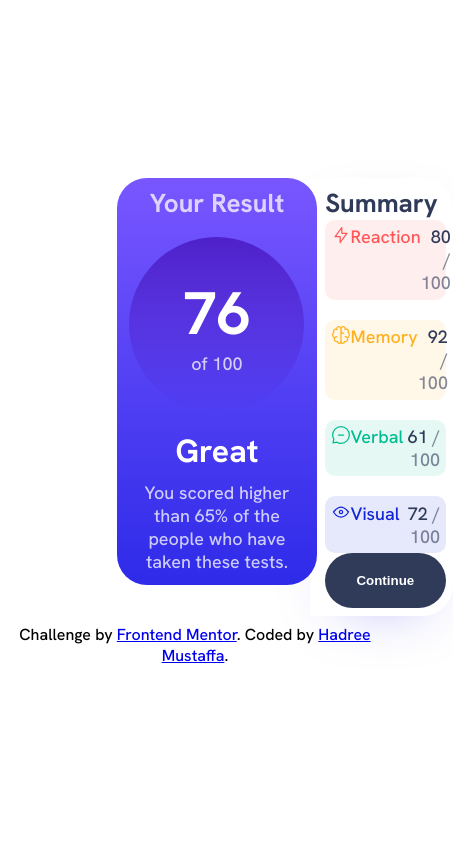
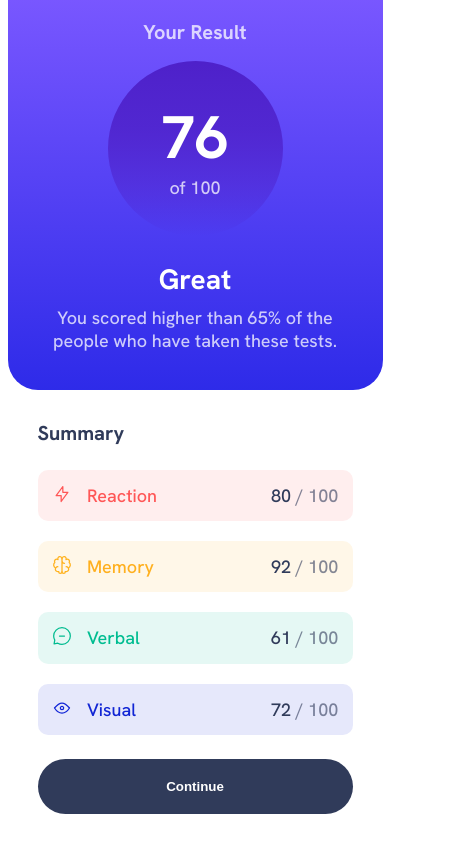
Before and after one commit to hadreemustaffa/results-summary, a plain HTML site: page index.html in a window 390 px wide. Shown: the whole page, 453 px wide, since content can reach past the window. Drawn offline with Linux system fonts and the light colour scheme.

Commit message:
finished responsive styling mobile/desktop

```diff
--- a/style.css
+++ b/style.css
@@ -43,7 +43,7 @@ h1 {
 	font-size: 32px;
 }
 h2 {
-	font-size: 26px;
+	font-size: 24px;
 }
 p {
 	font-size: 18px;
@@ -51,13 +51,16 @@ p {
 
 main {
 	margin: 0 auto;
-	width: 40vw;
+	width: 54vw;
+	min-width: 605px;
 	display: flex;
 	flex-direction: row;
 	background-color: var(--white);
 }
 
 #total {
+	position: relative;
+	left: 2.37%;
 	display: flex;
 	flex-direction: column;
 	height: 100%;
@@ -86,7 +89,7 @@ main {
 	flex-direction: column;
 	justify-content: center;
 	align-self: center;
-	background-image: linear-gradient(var(--violetblue), var(--persianblue));
+	background-image: linear-gradient(var(--violetblue), 70%, var(--persianblue));
 	height: 175px;
 	width: 175px;
 	padding: 10%;
@@ -106,12 +109,12 @@ main {
 
 #summary {
 	position: relative;
-	right: 4.75%;
+	right: 2.37%;
 	background-color: var(--white);
 	display: flex;
 	flex-direction: column;
 	flex-basis: 50%;
-	justify-content: space-between;
+	justify-content: space-around;
 	padding: 5%;
 	padding-left: 10%;
 	border-radius: 0 30px 30px 0;
@@ -145,26 +148,23 @@ main {
 	color: hsla(224, 30%, 27%, 0.6);
 }
 
+/* category ids */
 #Reaction {
 	background-color: hsla(0, 100%, 67%, 0.1);
 	color: var(--lightred);
 }
-
 #Memory {
 	background-color: hsla(39, 100%, 56%, 0.1);
 	color: var(--orangey-yellow);
 }
-
 #Verbal {
 	background-color: hsla(166, 100%, 37%, 0.1);
 	color: var(--greenteal);
 }
-
 #Visual {
 	background-color: hsla(234, 85%, 45%, 0.1);
 	color: var(--cobaltblue);
 }
-
 #btn {
 	font-weight: bold;
 	padding: 20px;
@@ -173,7 +173,6 @@ main {
 	color: white;
 	border: none;
 }
-
 #btn:hover {
 	background-image: linear-gradient(
 		var(--lightslateblue),
@@ -186,3 +185,56 @@ main {
 	margin-top: 2%;
 	text-align: center;
 }
+
+@media only screen and (max-width: 600px) {
+	h1 {
+		font-size: 28px;
+	}
+
+	h2 {
+		font-size: 20px;
+	}
+
+	body {
+		justify-content: flex-start;
+	}
+
+	main {
+		margin: 0;
+		width: 100vw;
+		height: 100vh;
+		min-width: 315px;
+		max-width: 375px;
+		min-height: 835px;
+		max-height: 850px;
+		flex-direction: column;
+	}
+
+	#total {
+		flex-basis: 30%;
+		left: 0;
+		border-radius: 0 0 30px 30px;
+		padding-top: 5%;
+		padding-bottom: 10%;
+	}
+
+	#total #title {
+		padding-bottom: 5%;
+	}
+	#subtitle {
+		padding-top: 8%;
+		padding-bottom: 3%;
+	}
+
+	#summary {
+		flex-basis: 70%;
+		right: 0;
+		height: 100vh;
+		padding: 5% 8%;
+		box-shadow: none;
+	}
+
+	.attribution {
+		display: none;
+	}
+}
```
Also changed, not shown: app.js (+4 -5 lines), index.html (+2 -13 lines).
